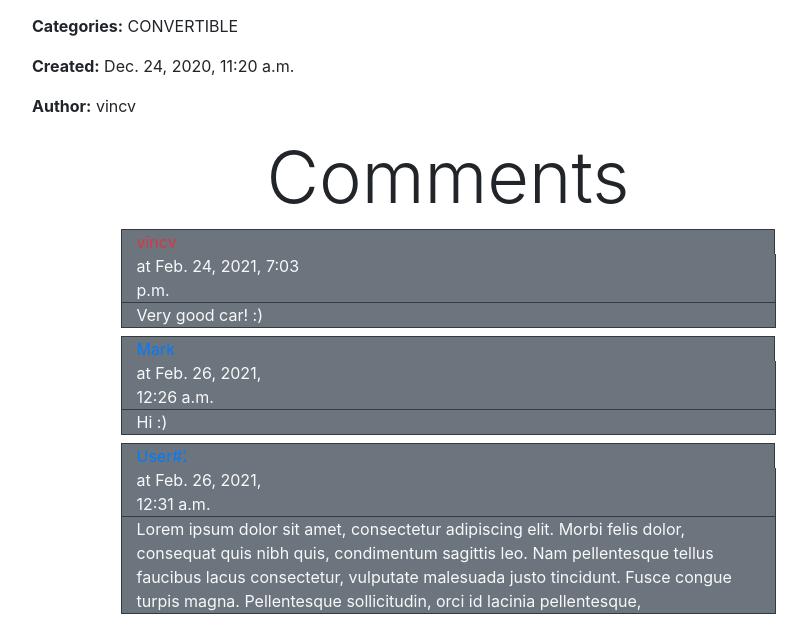
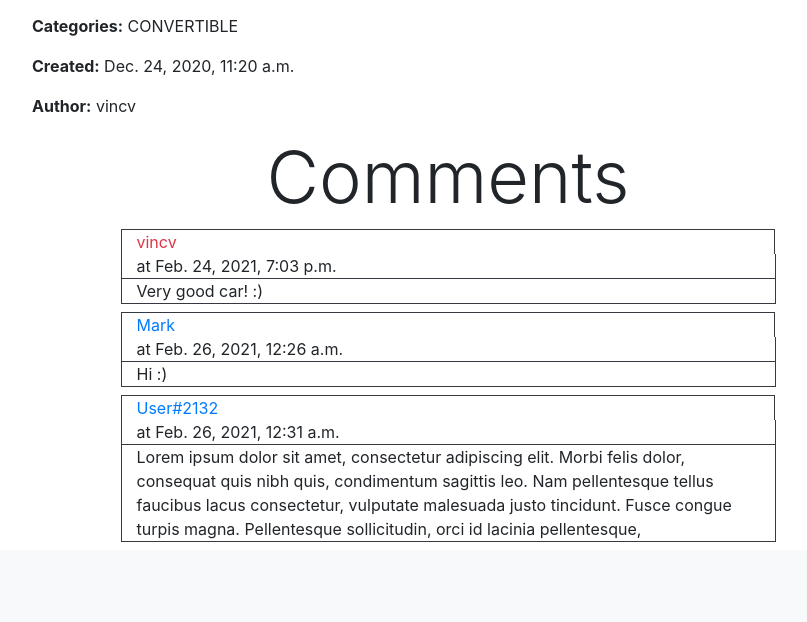
Before and after one commit to VincVader/E-Commerce-Auction, a Django app: page /listings/1 in a window 1280 px wide. Shown: the part 780-1402 px from the top of the page, without its empty margins (192-999 px from the left). After the commit the page ends 1322 px from the top, so only its background shows below. Run offline with Django 3.2, Linux system fonts and the light colour scheme; data comes from the database, SQL or seed files in the repository; both versions use the stored data as it was after the commit; some libraries are stand-ins or nearby versions.

Commit message:
Finished readme... gonna test it & changed comments styling

```diff
--- a/commerce/auctions/templates/auctions/listing.html
+++ b/commerce/auctions/templates/auctions/listing.html
@@ -129,19 +129,19 @@
     <div class="container m-0 ">
       {% for comment in comments %}
       <div class="row m-2 justify-content-center">
-        <div class="col-1 border border-dark border-bottom-0 border-right-0 bg-secondary text-light">
+        <div class="col-6 border border-dark border-bottom-0 border-right-0  ">
           <span class="{%if comment.user_id == item.user %}text-danger{%elif comment.user_id == user %}text-success{%else%}text-primary{%endif%}">
           {{comment.user_id}}
           </span>
         </div>
-        <div class="col-9 border border-dark border-bottom-0 border-left-0 bg-secondary text-light"></div>
+        <div class="col-4 border border-dark border-bottom-0 border-left-0  "></div>
         <div class="w-100"></div>
-        <div class="col-3 border border-dark border-top-0 border-bottom-0 border-right-0 bg-secondary text-light">
+        <div class="col-5 border border-dark border-top-0 border-bottom-0 border-right-0  ">
           at {{comment.message_time}}
         </div>
-        <div class="col-7 border border-dark border-bottom-0 border-left-0 border-top-0 bg-secondary text-light"></div>
+        <div class="col-5 border border-dark border-bottom-0 border-left-0 border-top-0  "></div>
         <div class="w-100"></div>
-        <div class="col-10 border border-dark bg-secondary text-light">
+        <div class="col-10 border border-dark  ">
           {{comment.message}}
         </div>
       </div>
```
Also changed, not shown: README.md, commerce/db.sqlite3, readmedia/auction-closing.gif (added), readmedia/auction-winner.png (added), readmedia/categories.gif (added), readmedia/comments.png (added), readmedia/normal-bid.gif (added), readmedia/small-bid.gif (added), readmedia/watchlist.gif (added).
